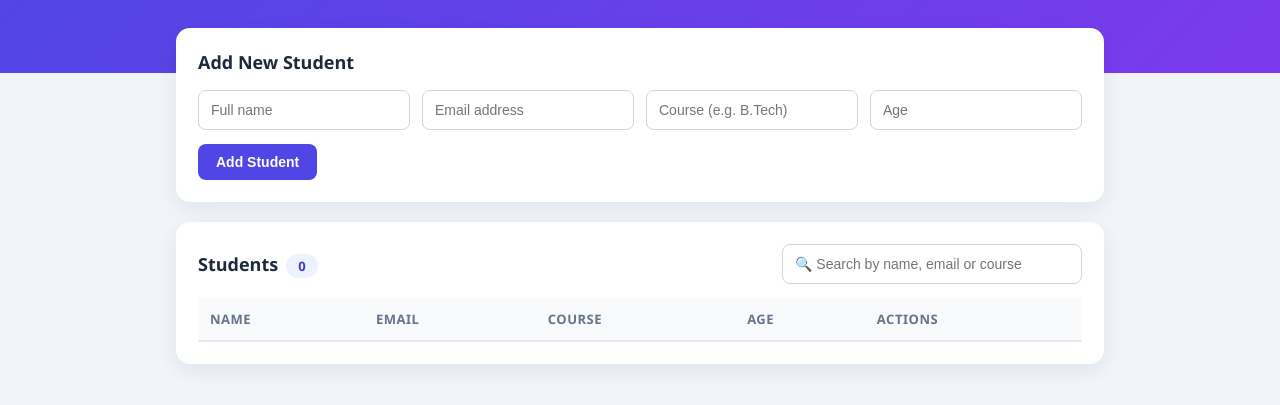
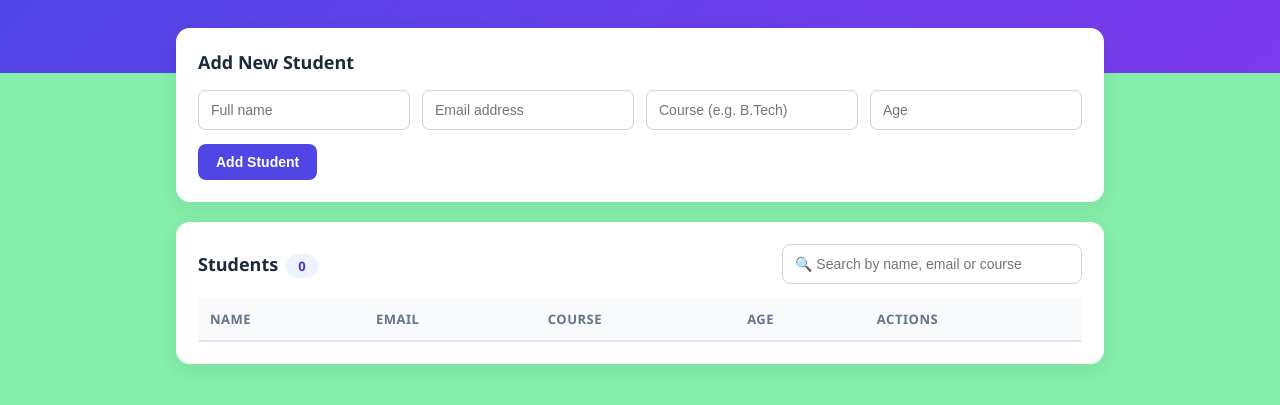
Before and after one commit to shrutikamahajan1234/student, a plain HTML site: page frontend/index.html in a window 1280 px wide. Shown: the part 73-478 px from the top of the page. Drawn offline with Linux system fonts and the light colour scheme; no server answers.

Commit message:
Change page background to green
Co-authored-by: Copilot <223556219+Copilot@users.noreply.github.com>

```diff
--- a/frontend/index.html
+++ b/frontend/index.html
@@ -9,7 +9,7 @@
     body {
       margin: 0;
       font-family: "Segoe UI", Arial, sans-serif;
-      background: #f1f5f9;
+      background: #86efac;
       color: #1e293b;
     }
     header {
```
